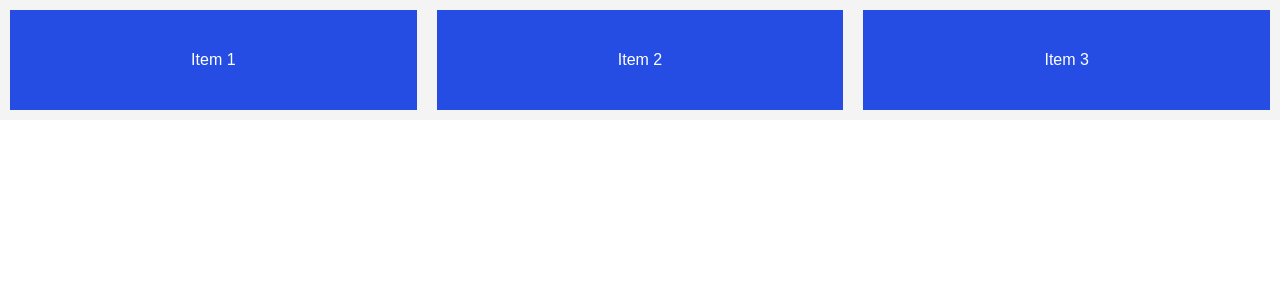
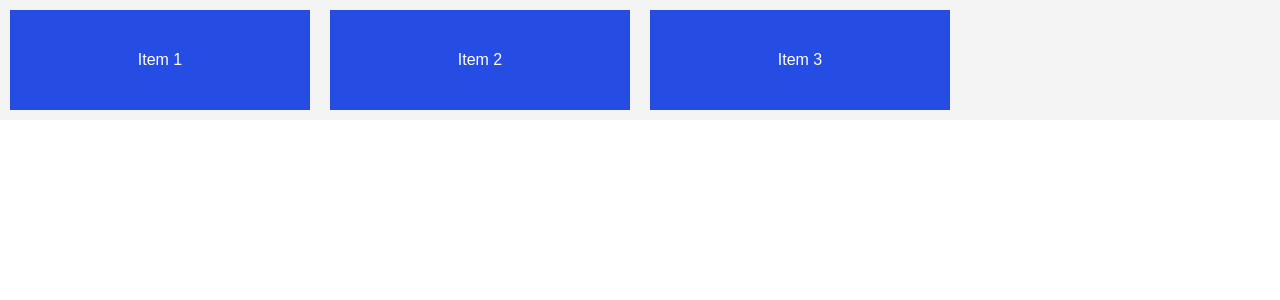
Before and after one commit to danielerhabor/flex-crash, a React (Create React App) app: page / in a window 1280 px wide. Shown: the top 300 px of the page. Built offline with nearby package versions, Linux system fonts and the light colour scheme.

Commit message:
Used `flex-shrink` to determine the shrink rate for each of the flex items when they go below the `flex-basis`

```diff
--- a/src/App.module.css
+++ b/src/App.module.css
@@ -11,8 +11,7 @@
 
 .item {
   /* width: 100px; */
-  flex-basis: 100px;
-  flex-grow: 1;
+  flex-basis: 300px;
   height: 100px;
   background: #254de4;
   color: #fff;
@@ -23,15 +22,13 @@
 }
 
 .item:nth-of-type(1) {
-
-
+  flex-shrink: 1;
 }
 
 .item:nth-of-type(2) {
-
-
+  flex-shrink: 2;
 }
 
 .item:nth-of-type(3) {
-
+  flex-shrink: 3;
 }
```
